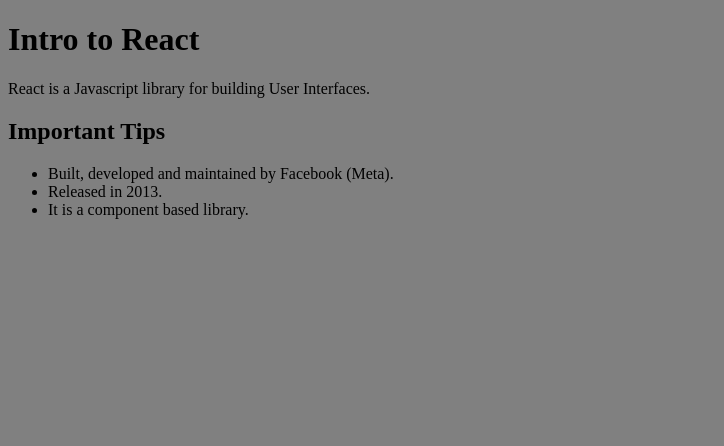
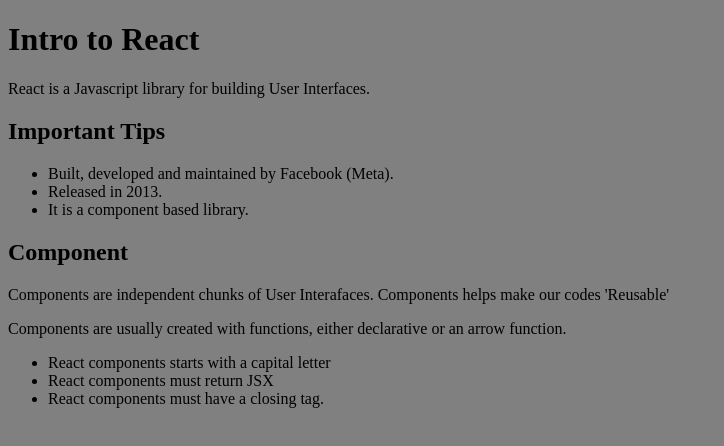
Before and after one commit to Udeme98/React-Lesson, a React (Vite) app: page / in a window 1280 px wide. Shown: the top 446 px of the page, without its empty margins (0-724 px from the left). Built offline with nearby package versions, Linux system fonts and the light colour scheme.

Commit message:
created FirstComp.jsx file

```diff
--- a/src/App.jsx
+++ b/src/App.jsx
@@ -1,9 +1,9 @@
-import Intro from "./Intro";
+import FirstComp from "./Lessons/FirstComp";
 
 const App = () => {
   return (
     <>
-      <Intro />
+      <FirstComp />
     </>
   );
 };
--- a/src/Intro.jsx
+++ /dev/null
@@ -1,17 +0,0 @@
-const Intro = () => {
-  return (
-    <>
-      <h1>Intro to React</h1>
-      <p>React is a Javascript library for building User Interfaces.</p>
-
-      <h2>Important Tips</h2>
-      <ul>
-        <li>Built, developed and maintained by Facebook (Meta).</li>
-        <li>Released in 2013.</li>
-        <li>It is a component based library.</li>
-      </ul>
-    </>
-  );
-};
-
-export default Intro;
--- /dev/null
+++ b/src/Lessons/FirstComp.jsx
@@ -0,0 +1,32 @@
+const FirstComp = () => {
+  return (
+    <>
+      <h1>Intro to React</h1>
+      <p>React is a Javascript library for building User Interfaces.</p>
+
+      <h2>Important Tips</h2>
+      <ul>
+        <li>Built, developed and maintained by Facebook (Meta).</li>
+        <li>Released in 2013.</li>
+        <li>It is a component based library.</li>
+      </ul>
+
+      <h2>Component</h2>
+      <p>
+        Components are independent chunks of User Interafaces. Components helps
+        make our codes 'Reusable'
+      </p>
+      <p>
+        Components are usually created with functions, either declarative or an
+        arrow function.
+      </p>
+      <ul>
+        <li>React components starts with a capital letter</li>
+        <li>React components must return JSX</li>
+        <li>React components must have a closing tag.</li>
+      </ul>
+    </>
+  );
+};
+
+export default FirstComp;
```
